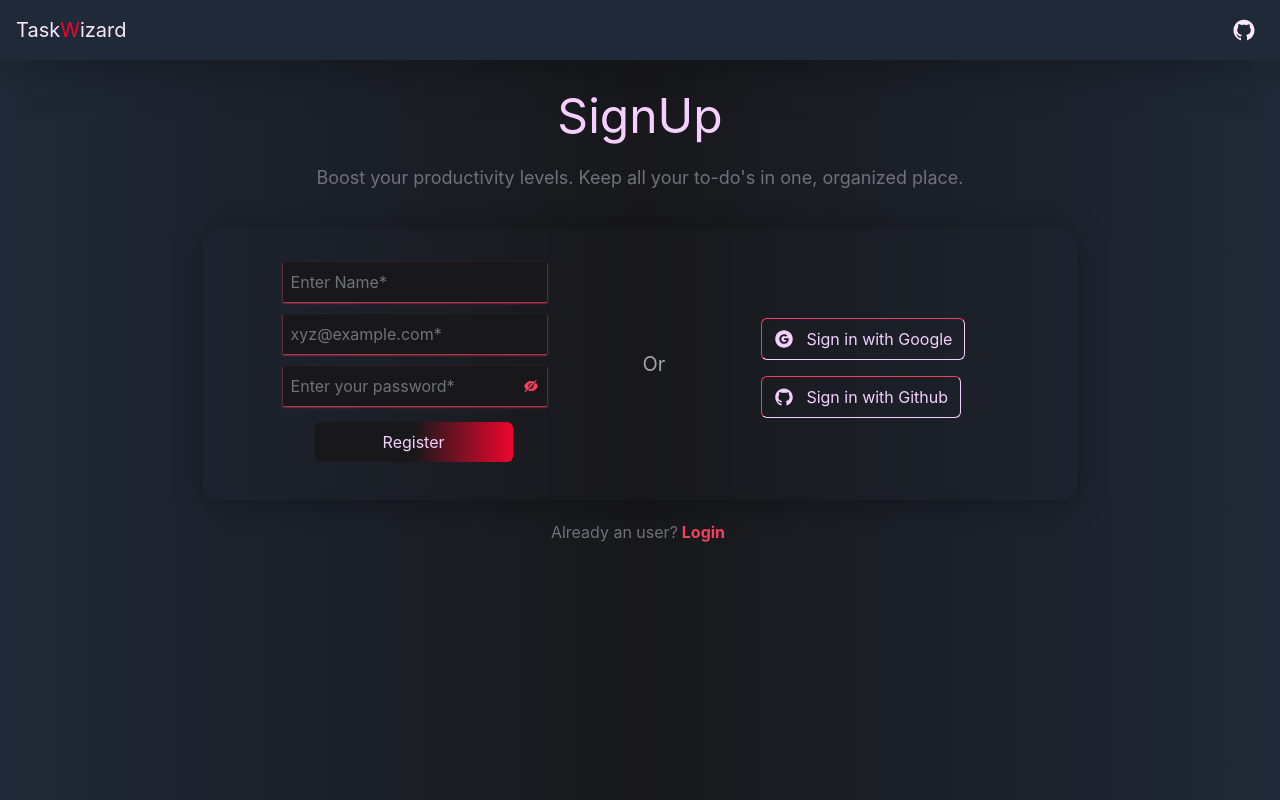
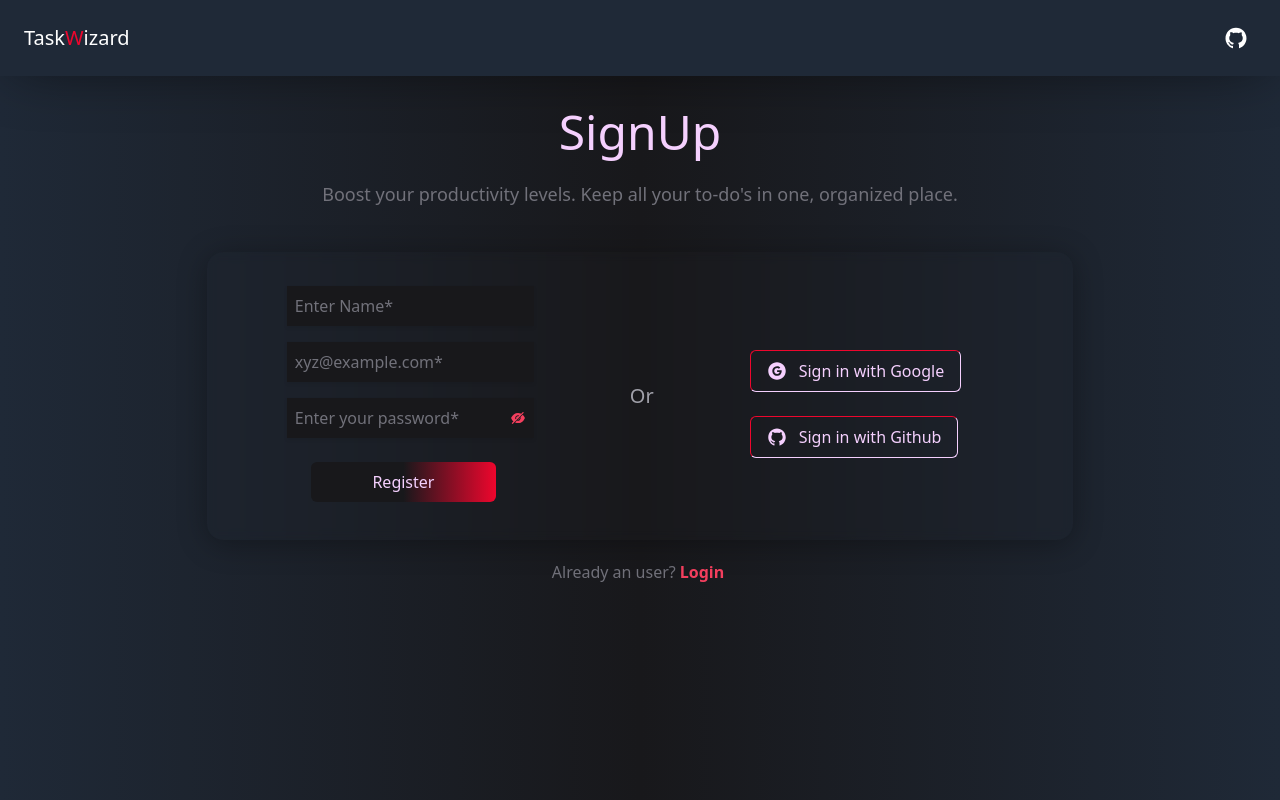
Before and after one commit to soumali28/Task-Manager, a React (Create React App) app in the folder client/: page /signin in a window 1280 px wide. Built offline with nearby package versions, Linux system fonts and the light colour scheme.

Commit message:
some fixes

```diff
--- a/client/package.json
+++ b/client/package.json
@@ -10,9 +10,10 @@
     "@testing-library/jest-dom": "^5.16.4",
     "@testing-library/react": "^13.3.0",
     "@testing-library/user-event": "^13.5.0",
+    "bootstrap": "^5.2.0",
     "react": "^18.2.0",
+    "react-bootstrap": "^2.5.0",
     "react-dom": "^18.2.0",
-    "react-google-login": "^5.2.2",
     "react-icons": "^4.4.0",
     "react-router-dom": "^6.3.0",
     "react-scripts": "5.0.1",
--- a/client/src/components/Navbar.jsx
+++ b/client/src/components/Navbar.jsx
@@ -1,6 +1,7 @@
 import React, { useState } from "react";
 import { AiFillGithub } from "react-icons/ai";
 import { Link } from "react-router-dom";
+import "./styles/navbar.css"
 
 function Navbar() {
   const [click, setCLick] = useState(false);
@@ -10,8 +11,8 @@ function Navbar() {
   }
 
   return (
-    <div className="bg-zinc-700 p-4 text-purple-100 flex justify-between items-center shadow-[0_0_60px_-15px_rgba(0,0,0,0.7)]">
-      <Link to="/" className="text-xl">
+    <div className="navBar bg-zinc-700 p-3 text-purple-100 flex justify-between items-center shadow-[0_0_60px_-15px_rgba(0,0,0,0.7)]">
+      <Link to="/" className="text-xl navTitle">
         Task<span className="text-pink-700">W</span>izard
       </Link>
 
--- /dev/null
+++ b/client/src/components/styles/navbar.css
@@ -0,0 +1,7 @@
+.navBar a{
+    text-decoration: none;
+    color: #fff;
+}
+.navBar a:hover{
+    color: #fff;
+}
--- a/client/src/index.js
+++ b/client/src/index.js
@@ -4,6 +4,7 @@ import "./index.css";
 import App from "./App";
 import { BrowserRouter } from "react-router-dom";
 import axios from "axios";
+import 'bootstrap/dist/css/bootstrap.min.css';
 
 axios.defaults.baseURL = "https://sou-task-manager-backend.herokuapp.com/"
 const root = ReactDOM.createRoot(document.getElementById("root"));
--- a/client/src/pages/Dashboard.jsx
+++ b/client/src/pages/Dashboard.jsx
@@ -18,7 +18,7 @@ function Dashboard() {
           {/* mapping will happen */}
 
           <div className="categoryCard bg-zinc-600 inline-block p-4 rounded-md w-72 mr-12">
-            <div className="flex justify-between items-start mb-16">
+            <div className="flex justify-between items-start mb-12">
               <input
                 type="color"
                 value="#2CAAA2"
--- a/client/src/pages/Home.jsx
+++ b/client/src/pages/Home.jsx
@@ -1,12 +1,13 @@
 import React from "react";
 import { Link } from "react-router-dom";
 import { AiFillGithub } from "react-icons/ai";
+import { Button } from "react-bootstrap";
 import Img from "../assets/task.png";
 
 function Home() {
   return (
     <div className="bg-gradient-to-r from-zinc-700  via-zinc-900 to-zinc-700 contain min-h-screen">
-      <div className="bg-zinc-700 p-4 text-purple-100 flex justify-between items-center shadow-[0_0_60px_-15px_rgba(0,0,0,0.7)]">
+      <div className="navBar bg-zinc-700 p-4 text-purple-100 flex justify-between items-center shadow-[0_0_60px_-15px_rgba(0,0,0,0.7)]">
         <Link to="/" className="text-xl">
           Task<span className="text-pink-700">W</span>izard
         </Link>
@@ -39,12 +40,10 @@ function Home() {
             all your <br></br>important tasks.
           </p>
           <Link to="/signin">
-            <button className="border border-rose p-2 hover:bg-rose hover:text-zinc-900 text-lg text-rose rounded-md">
-              Join Now
-            </button>
+            <Button variant="outline-danger" size="lg"> Join Now</Button>
           </Link>
         </div>
-        <div className="mt-12 mx-8">
+        <div className="mt-10 mx-8">
           <img src={Img} alt="task picture"></img>
         </div>
       </div>
--- a/client/src/pages/Login.jsx
+++ b/client/src/pages/Login.jsx
@@ -1,7 +1,5 @@
 import React, { useState } from "react";
 import "./styles/signin.css";
-import { GoogleOAuthProvider } from "@react-oauth/google";
-import { GoogleLogin } from "@react-oauth/google";
 import { Link, useNavigate } from "react-router-dom";
 import {
   AiFillEye,
@@ -11,6 +9,7 @@ import {
 } from "react-icons/ai";
 import axios from "axios";
 import { toast, ToastContainer } from "react-toastify";
+
 
 function Login() {
   // registering the user
@@ -71,7 +70,7 @@ function Login() {
   }
   return (
     <div className="bg-gradient-to-r from-zinc-700  via-zinc-900 to-zinc-700 contain min-h-screen">
-      <div className="bg-zinc-700 p-4 text-purple-100 flex justify-between items-center shadow-[0_0_60px_-15px_rgba(0,0,0,0.7)]">
+      <div className="navBar bg-zinc-700 p-4 text-purple-100 flex justify-between items-center shadow-[0_0_60px_-15px_rgba(0,0,0,0.7)]">
         <Link to="/" className="text-xl">
           Task<span className="text-pink-700">W</span>izard
         </Link>
@@ -133,7 +132,7 @@ function Login() {
 
               <button
                 type="button"
-                className="mt-4 mb-2 mx-8 block w-3/4 px-3 py-2 bg-gradient-to-r from-zinc-900 via-zinc-900 to-pink-700 rounded-md text-md text-purple-200"
+                className="mt-4 mb-2 mx-4 block w-3/4 px-3 py-2 bg-gradient-to-r from-zinc-900 via-zinc-900 to-pink-700 rounded-md text-md text-purple-200"
                 onClick={loginUser}
               >
                 Login
@@ -144,14 +143,14 @@ function Login() {
           <div>
             <button
               type="button"
-              className="mt-4 mb-2 mx-8 flex items-center  px-3 py-2 border border-l-rose border-t-rose rounded-md text-md text-purple-200"
+              className="btns mt-4 mb-2 mx-8 flex items-center  px-3 py-2 rounded-md text-md text-purple-200"
             >
               <AiFillGoogleCircle className="mr-3 text-xl" />
               Sign in with Google
             </button>
             <button
               type="button"
-              className="mt-4 mb-2 mx-8 flex items-center  px-3 py-2 border border-l-rose border-t-rose rounded-md text-md text-purple-200"
+              className=" btns mt-4 mb-2 mx-8 flex items-center  px-3 py-2 rounded-md text-md text-purple-200"
             >
               <AiFillGithub className="mr-3 text-xl" />
               Sign in with Github
@@ -163,7 +162,7 @@ function Login() {
           <button
             type="button"
             onClick={RegisterPage}
-            className="font-bold mx-1"
+            className="font-bold mx-1 text-rose"
           >
             {" "}
             Register
--- a/client/src/pages/SignIn.jsx
+++ b/client/src/pages/SignIn.jsx
@@ -71,7 +71,7 @@ function SignIn() {
 
   return (
     <div className="bg-gradient-to-r from-zinc-700  via-zinc-900 to-zinc-700 contain min-h-screen">
-      <div className="bg-zinc-700 p-4 text-purple-100 flex justify-between items-center shadow-[0_0_60px_-15px_rgba(0,0,0,0.7)]">
+      <div className="navBar bg-zinc-700 p-4 text-purple-100 flex justify-between items-center shadow-[0_0_60px_-15px_rgba(0,0,0,0.7)]">
         <Link to="/" className="text-xl">
           Task<span className="text-pink-700">W</span>izard
         </Link>
@@ -144,7 +144,7 @@ function SignIn() {
               <ToastContainer />
               <button
                 type="button"
-                className="mt-4 mb-2 mx-8 block w-3/4 px-3 py-2 bg-gradient-to-r from-zinc-900 via-zinc-900 to-pink-700 rounded-md text-md text-purple-200"
+                className="mt-4 mb-2 mx-4 block w-3/4 px-3 py-2 bg-gradient-to-r from-zinc-900 via-zinc-900 to-pink-700 rounded-md text-md text-purple-200"
                 onClick={registerUser}
               >
                 Register
@@ -155,14 +155,14 @@ function SignIn() {
           <div>
             <button
               type="button"
-              className="mt-4 mb-2 mx-8 flex items-center  px-3 py-2 border border-l-rose border-t-rose rounded-md text-md text-purple-200"
+              className="btns mt-4 mb-2 mx-8 flex items-center  px-3 py-2 rounded-md text-md text-purple-200"
             >
               <AiFillGoogleCircle className="mr-3 text-xl" />
               Sign in with Google
             </button>
             <button
               type="button"
-              className="mt-4 mb-2 mx-8 flex items-center  px-3 py-2 border border-l-rose border-t-rose rounded-md text-md text-purple-200"
+              className="btns mt-4 mb-2 mx-8 flex items-center  px-3 py-2 rounded-md text-md text-purple-200"
             >
               <AiFillGithub className="mr-3 text-xl" />
               Sign in with Github
--- a/client/src/pages/styles/signin.css
+++ b/client/src/pages/styles/signin.css
@@ -15,8 +15,13 @@
   justify-content: space-between;
   align-items: center;
 }
+.sign_in_container .btns {
+  border-width: 1px;
+  border-left-color: #ee062d;
+  border-top-color: #ee062d;
+}
 @media only screen and (max-width: 500px) {
-  .sign_in_container{
+  .sign_in_container {
     width: 90%;
     padding: 40px;
   }
```
Also changed, not shown: 1 other file (tests, documents, lock files or other folders).
